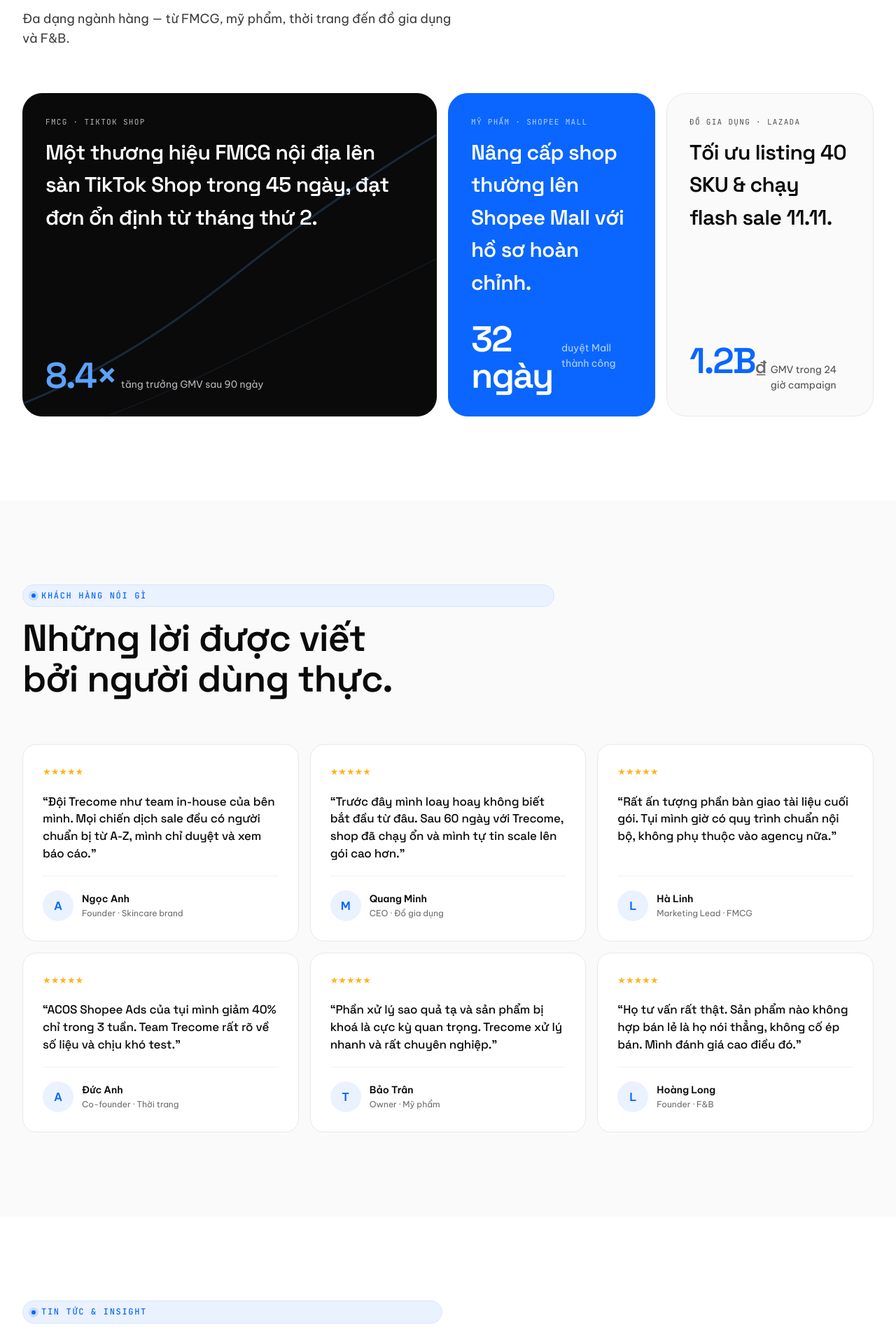
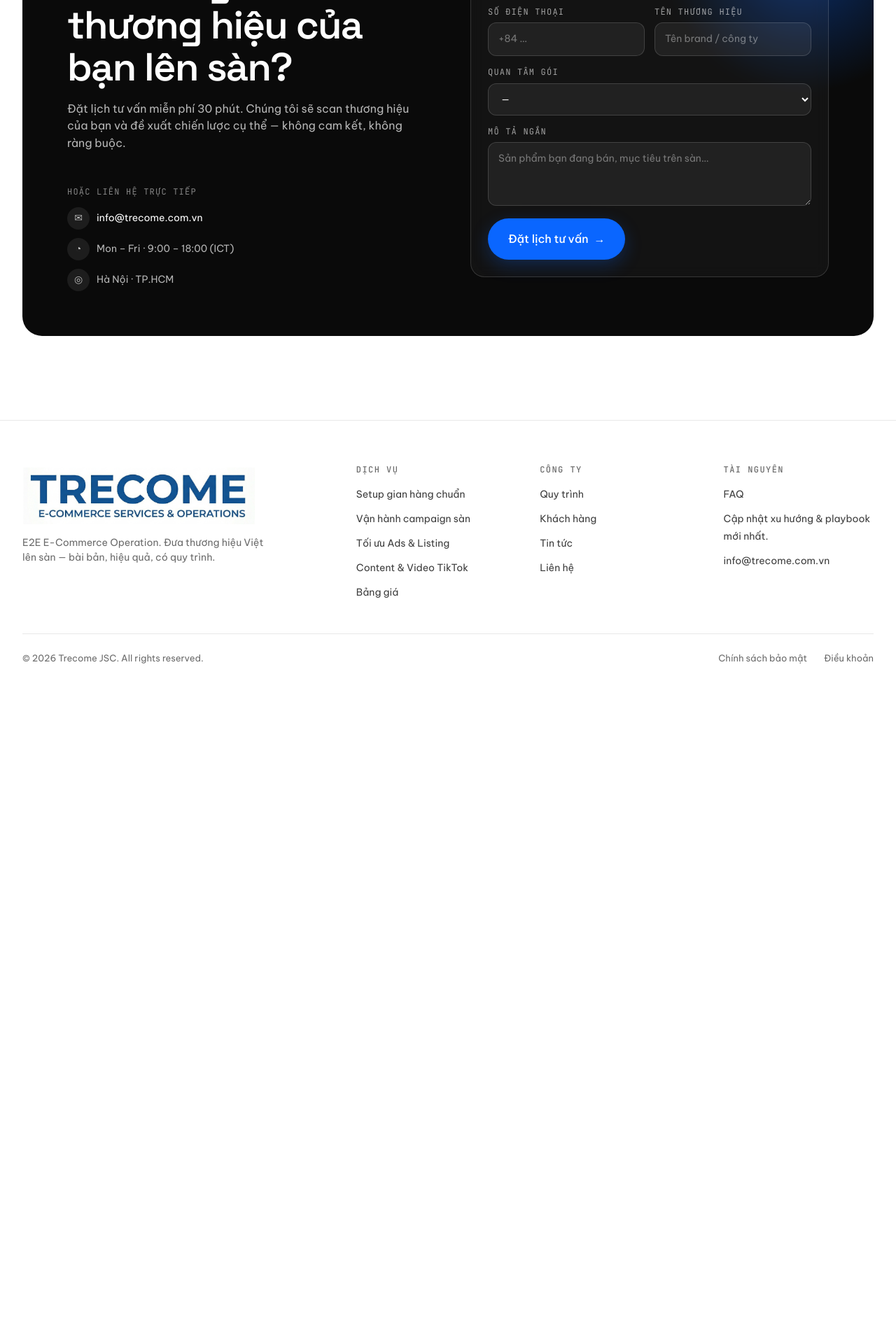
Before and after one commit to trandinhnamuet/trecome-intro, a Next.js app: page / in a window 1280 px wide. Shown: the part 8760-10673 px from the top of the page at 70% size. After the commit the page ends 9743 px from the top, so only its background shows below. Built offline with nearby package versions, Linux system fonts and the light colour scheme.

Commit message:
Ẩn các section: Cases, Testimonials, Blog, FAQ
Co-Authored-By: Claude Sonnet 4.6 <noreply@anthropic.com>

```diff
--- a/app/page.tsx
+++ b/app/page.tsx
@@ -22,10 +22,10 @@ export default function Home() {
       <Process />
       <Services />
       <Pricing />
-      <Cases />
-      <Testimonials />
-      <Blog />
-      <FAQ />
+      {/* <Cases /> */}
+      {/* <Testimonials /> */}
+      {/* <Blog /> */}
+      {/* <FAQ /> */}
       <CTA />
       <Footer />
     </>
```
